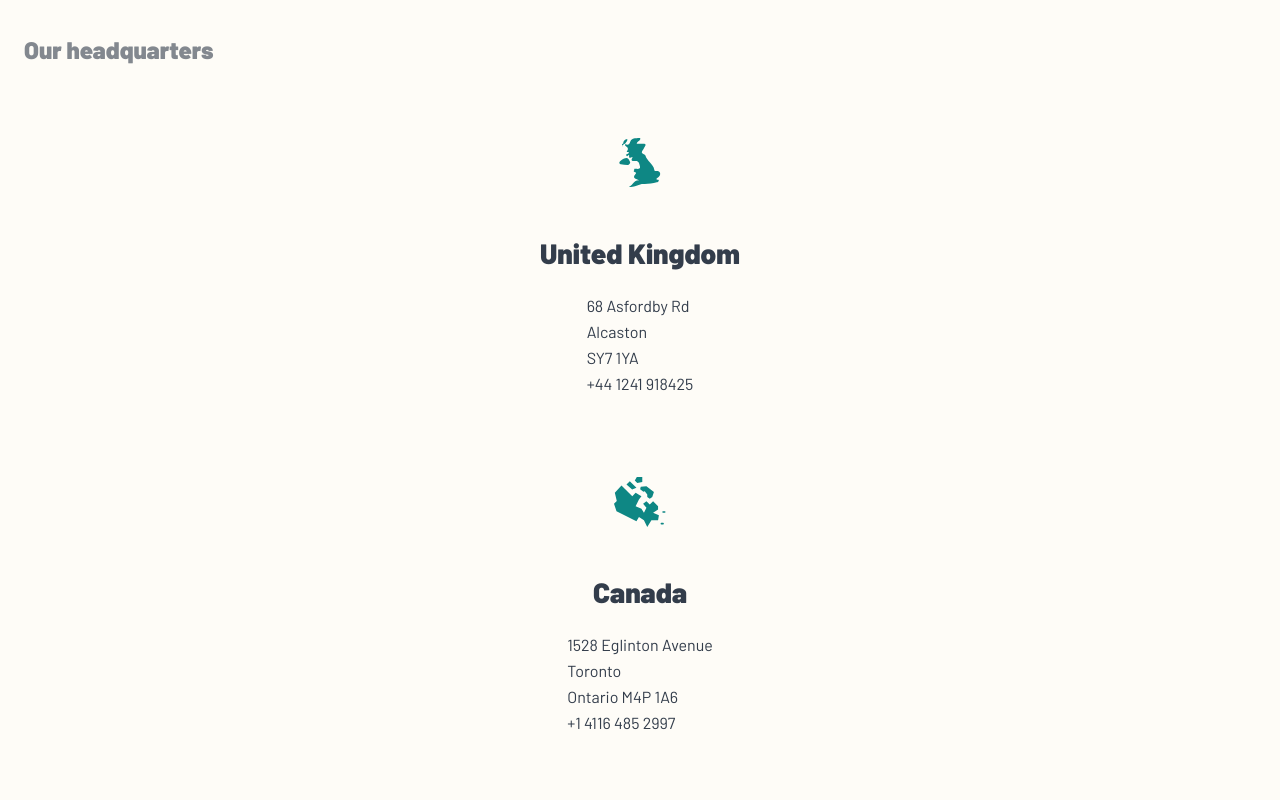
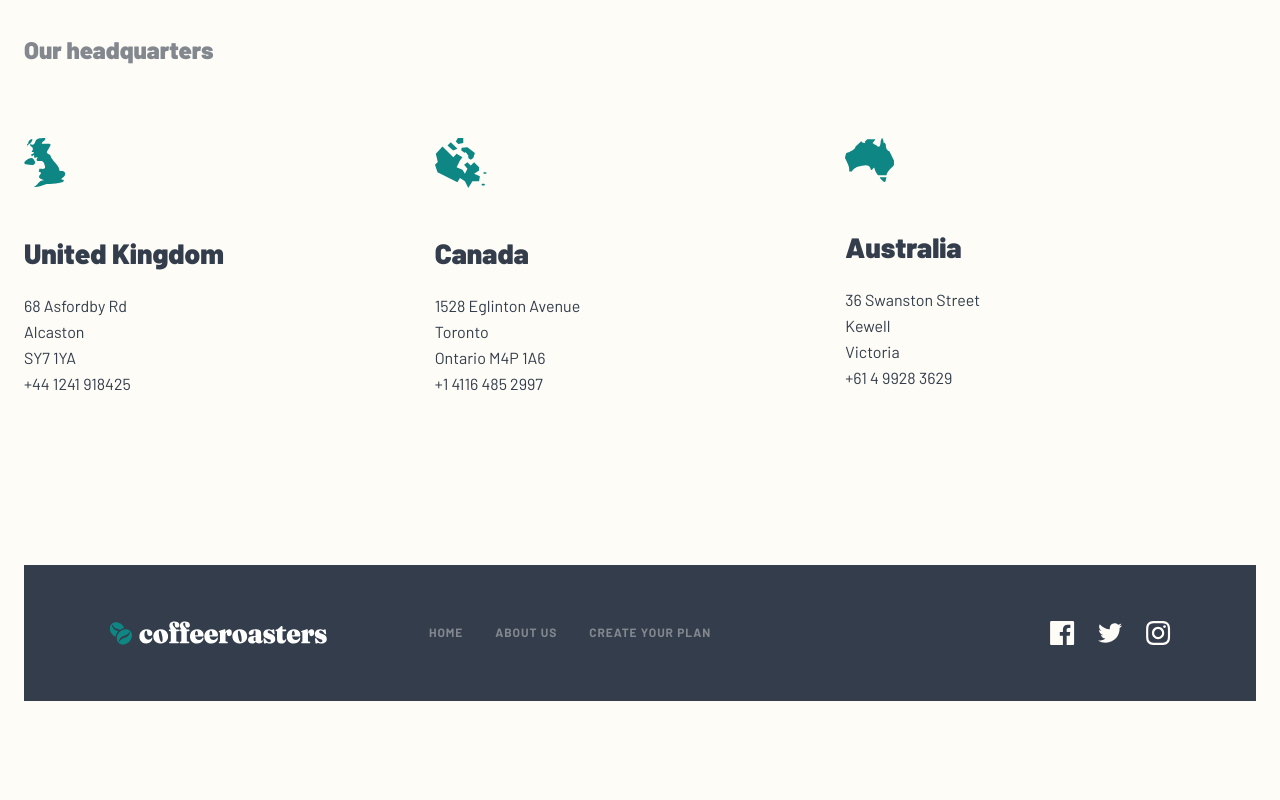
Before and after one commit to unaygney/coffeerosters-subscription-site, a Next.js app: page /about-us in a window 1280 px wide. Shown: the part 2020-2820 px from the top of the page. After the commit the page ends 2793 px from the top, so only its background shows below. Built offline with nearby package versions, Linux system fonts and the light colour scheme.

Commit message:
minor styles changes

```diff
--- a/containers/AboutContainer/locations/index.jsx
+++ b/containers/AboutContainer/locations/index.jsx
@@ -8,9 +8,12 @@ function Locations() {
         <h3 className="heading-s text-grey font-fraunces font-black">
           Our headquarters
         </h3>
-        <div className="flex flex-col gap-20 ">
+        <div className="flex flex-col md:flex-row gap-20 md:gap-0 ">
           {LOCATIONS.map((location) => (
-            <div key={location.id} className="flex flex-col items-center">
+            <div
+              key={location.id}
+              className="flex flex-col items-center md:items-start md:flex-1"
+            >
               <div className="mb-[47px]">{location.image}</div>
               <h3 className="heading-s text-[28px] leading-9 text-dark-grey-blue">
                 {location.name}
```
